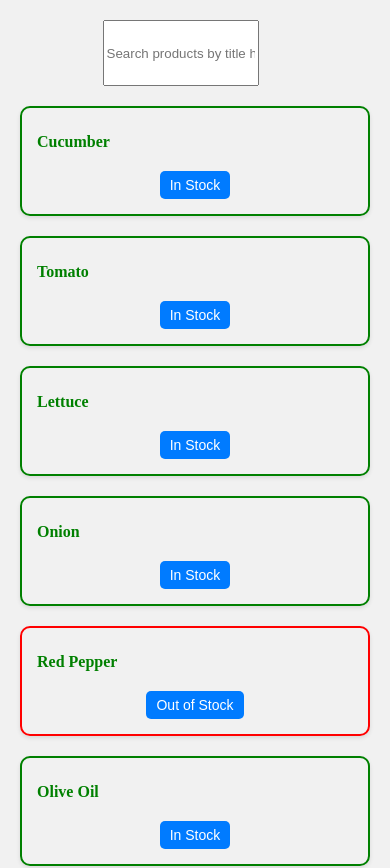
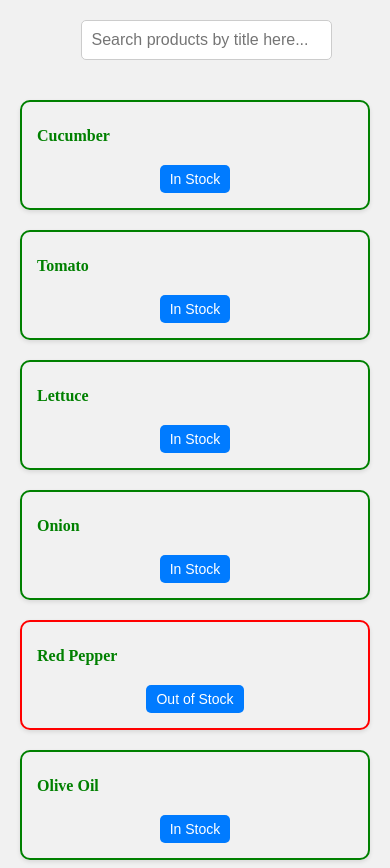
Before and after one commit to ohadtaizi/helfy, a React (Vite) app: page /products in a window 390 px wide. Shown: the top 868 px of the page. Built offline with nearby package versions, Linux system fonts and the light colour scheme.

Commit message:
Implement the <SearchFilter /> component where users can filter products by name in real-time

```diff
--- a/src/App.css
+++ b/src/App.css
@@ -35,6 +35,19 @@ body {
 
 
 .search-bar {
-  width: 80%;
-  height: 60px;
+  width: 100%;
+  max-width: 400px;
+  padding: 10px;
+  margin-bottom: 20px;
+  border: 1px solid #ccc;
+  border-radius: 5px;
+  font-size: 1rem;
 }
+
+@media (max-width: 768px) {
+
+
+  .search-bar {
+    max-width: 100%;
+  }
+}
--- a/src/components/SearchFilter.tsx
+++ b/src/components/SearchFilter.tsx
@@ -1,11 +1,20 @@
+import React from "react";
 
+const SearchFilter = ({ onSearch }: { onSearch: (query: string) => void }) => {
+  const handleSearch = (event: React.ChangeEvent<HTMLInputElement>) => {
+    onSearch(event.target.value);
+  };
 
-const SearchFilter = () => {
   return (
-    <div >
-        <input className="search-bar" type="text" placeholder="Search products by title here..." />
+    <div>
+      <input
+        className="search-bar"
+        type="text"
+        placeholder="Search products by title here..."
+        onChange={handleSearch}
+      />
     </div>
-  )
-}
+  );
+};
 
-export default SearchFilter
+export default SearchFilter;
--- a/src/pages/Products.tsx
+++ b/src/pages/Products.tsx
@@ -8,6 +8,7 @@ import "./product.css";
 
 const Products = () => {
   const [products, setProducts] = useState<Product[]>([]);
+  const [filteredProducts, setFilteredProducts] = useState<Product[]>([]);
   const [isLoading, setIsLoading] = useState(true);
   const [currentPage, setCurrentPage] = useState(1);
 
@@ -17,6 +18,8 @@ const Products = () => {
   const fetchProducts = async () => {
     setIsLoading(true);
     const products = await DB.loadProductsFromSessionStorage();
+    setFilteredProducts(products); // Initially set filtered products to all products
+
     setProducts(products);
     setIsLoading(false);
     console.log()
@@ -26,19 +29,30 @@ const Products = () => {
     fetchProducts(); // Fetch products on mount or route change
   }, []); // Refetch whenever the route changes
   const handlePageChange = (direction: string) => {
-    if (direction === "next" && currentPage < Math.ceil(products.length / itemsPerPage)) {
+    if (
+      direction === "next" &&
+      currentPage < Math.ceil(filteredProducts.length / itemsPerPage)
+    ) {
       setCurrentPage(currentPage + 1);
     }
     if (direction === "prev" && currentPage > 1) {
       setCurrentPage(currentPage - 1);
     }
   };
+  const handleSearch = (query: string) => {
+    const lowercasedQuery = query.toLowerCase();
+    const filtered = products.filter((product) =>
+      product.title.toLowerCase().includes(lowercasedQuery)
+    );
+    setFilteredProducts(filtered);
+    setCurrentPage(1); // Reset pagination to the first page
+  };
 
-  const paginatedProducts = products.slice(
+  const paginatedProducts = filteredProducts.slice(
     (currentPage - 1) * itemsPerPage,
     currentPage * itemsPerPage
   );
-  const productMap = products.reduce((map, product) => {
+  const productMap = filteredProducts.reduce((map, product) => {
     map[product.id] = product.title;
     return map;
   }, {} as Record<number, string>);
@@ -48,7 +62,7 @@ const Products = () => {
   }
   const handleToggleStock = async (productId: number) => {
     await DB.toggleProductInStock(productId); // Call the updated function
-    const updatedProducts = await DB.getAllProducts(); // Refresh products from DB
+    const updatedProducts = await DB.loadProductsFromSessionStorage(); // Refresh products from DB
     setProducts(updatedProducts); // Update state
   };
  console.log("productsssssss",products)
@@ -56,7 +70,7 @@ const Products = () => {
 
   return (
     <div className="products-page">
-      <SearchFilter />
+      <SearchFilter onSearch={handleSearch} />
       <div className="product-grid">
         {paginatedProducts.map((product) => {
           const isSalad = product.ingredients.length > 0;
@@ -98,7 +112,9 @@ const Products = () => {
         <span>Page {currentPage}</span>
         <button
           onClick={() => handlePageChange("next")}
-          disabled={currentPage === Math.ceil(products.length / itemsPerPage)}
+          disabled={
+            currentPage === Math.ceil(filteredProducts.length / itemsPerPage)
+          }
         >
           Next
         </button>
```
